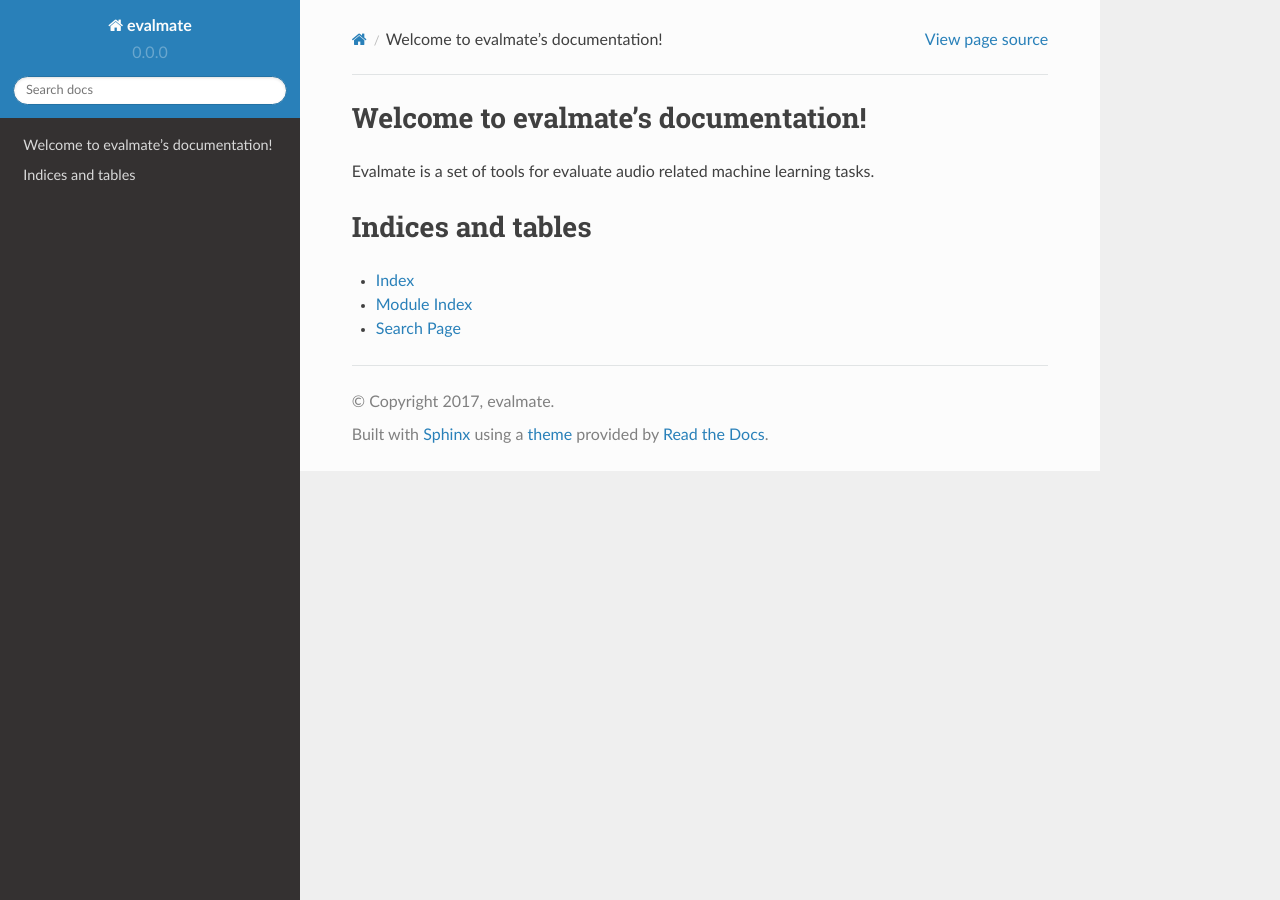
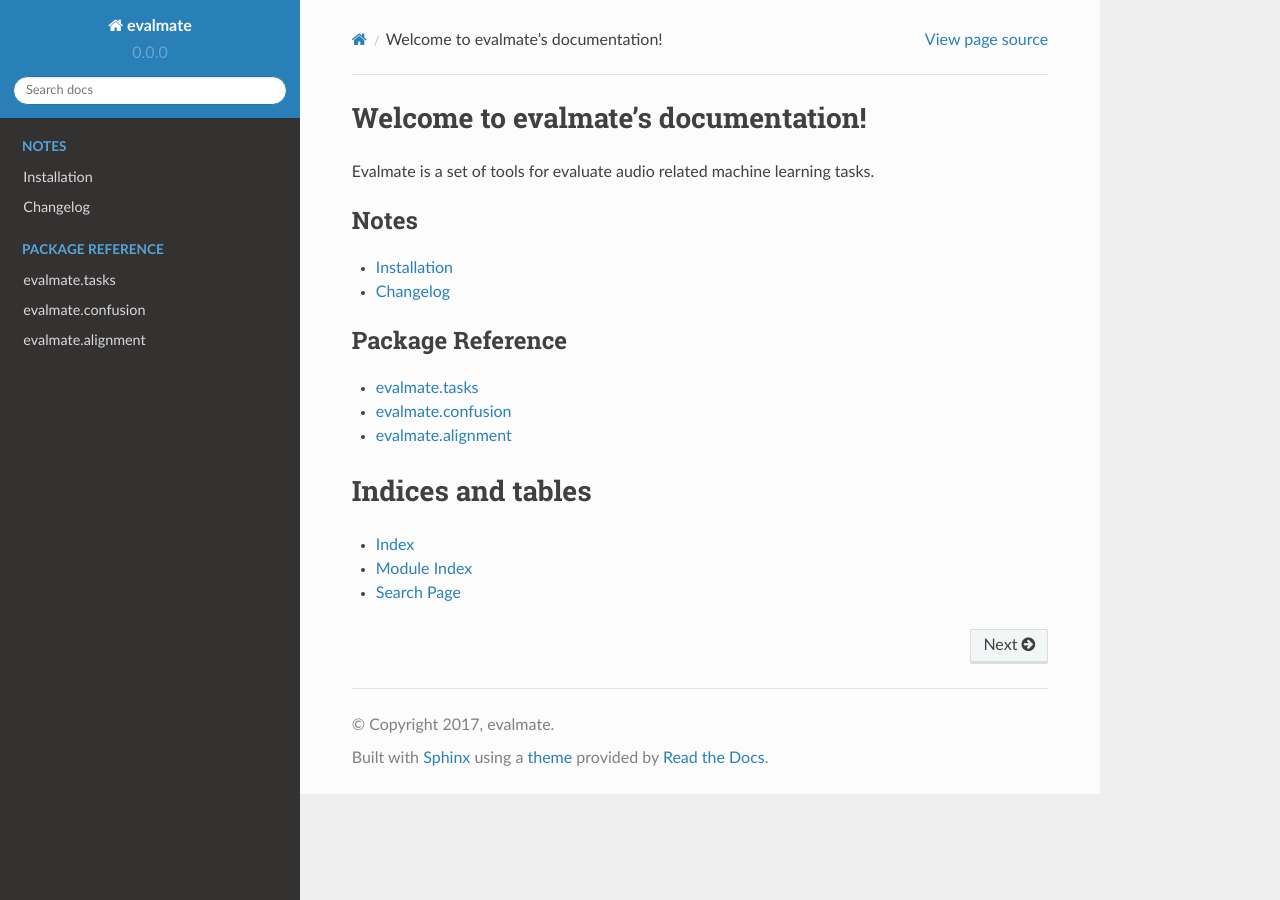
Before and after one commit to ynop/evalmate, a Sphinx documentation site: the page built from docs/index.rst, in a window 1280 px wide. Built offline with Sphinx 7.4.7 and the Read the Docs theme 2.0.0, drawn with Linux system fonts in a browser that asks for light colours.

Commit message:
Some documentation

```diff
--- a/docs/index.rst
+++ b/docs/index.rst
@@ -2,6 +2,21 @@ Welcome to evalmate's documentation!
 =====================================
 
 Evalmate is a set of tools for evaluate audio related machine learning tasks.
+
+.. toctree::
+    :maxdepth: 1
+    :caption: Notes
+
+    notes/installation
+    notes/changelog
+
+.. toctree::
+    :maxdepth: 2
+    :caption: Package Reference
+
+    reference/tasks
+    reference/confusion
+    reference/alignment
 
 
 Indices and tables
--- /dev/null
+++ b/docs/reference/alignment.rst
@@ -0,0 +1,4 @@
+evalmate.alignment
+==================
+
+.. automodule:: evalmate.alignment
--- /dev/null
+++ b/docs/reference/confusion.rst
@@ -0,0 +1,4 @@
+evalmate.confusion
+==================
+
+.. automodule:: evalmate.confusion
--- /dev/null
+++ b/docs/reference/tasks.rst
@@ -0,0 +1,4 @@
+evalmate.tasks
+==============
+
+.. automodule:: evalmate.tasks
```
Also changed, not shown: docs/notes/changelog.rst (added, +7 -0 lines), docs/notes/installation.rst (added, +10 -0 lines).
